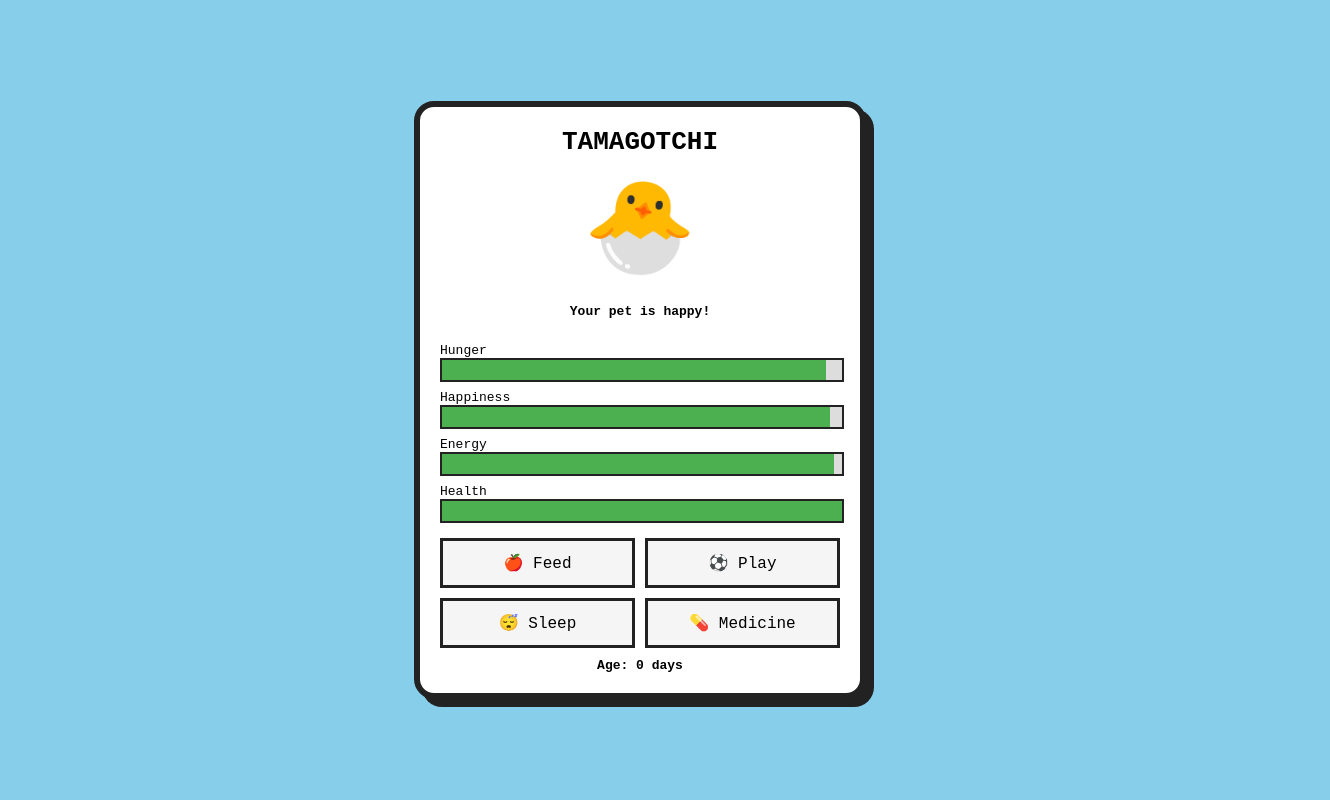
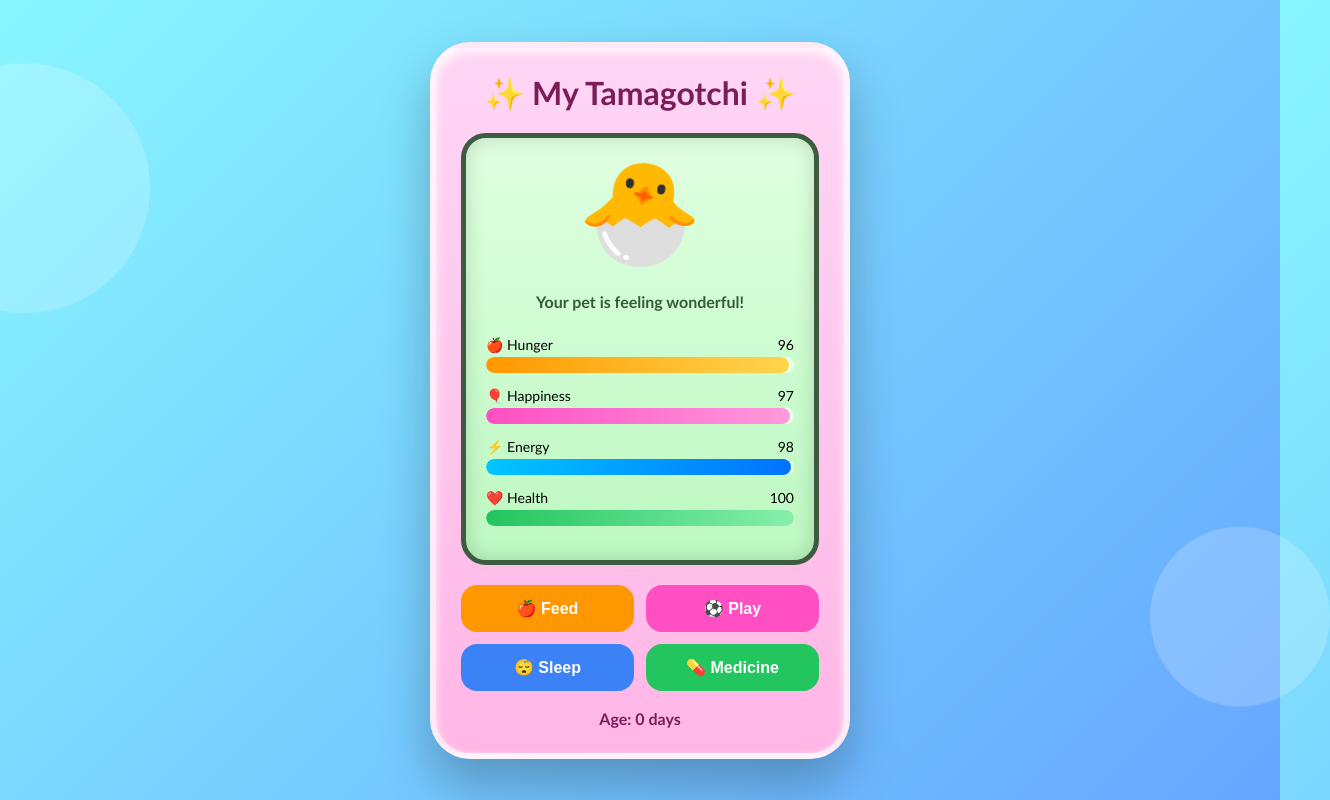
Before and after one commit to Germanpotato-star/test-1, a plain HTML site: page index.html in a window 1280 px wide. Shown: the whole page, 1330 px wide, since content can reach past the window. Drawn offline with Linux system fonts and the light colour scheme.

Commit message:
Update index.html

```diff
--- a/index.html
+++ b/index.html
@@ -3,147 +3,289 @@
 <head>
 <meta charset="UTF-8">
 <meta name="viewport" content="width=device-width, initial-scale=1.0">
-<title>Tamagotchi</title>
+<title>My Tamagotchi</title>
 
 <style>
+*{
+    margin:0;
+    padding:0;
+    box-sizing:border-box;
+}
+
 body{
-    background:#87ceeb;
-    font-family:monospace;
+    min-height:100vh;
     display:flex;
     justify-content:center;
     align-items:center;
-    height:100vh;
-    margin:0;
+    overflow:hidden;
+    font-family:'Trebuchet MS',sans-serif;
+    background:linear-gradient(135deg,#89f7fe,#66a6ff);
 }
 
-#game{
-    width:400px;
-    background:#fff;
-    border:6px solid #222;
-    border-radius:20px;
-    padding:20px;
-    box-shadow:8px 8px 0 #222;
+/* Floating bubbles */
+
+body::before,
+body::after{
+    content:"";
+    position:absolute;
+    border-radius:50%;
+    background:rgba(255,255,255,0.2);
+    animation:float 12s infinite linear;
 }
 
-h1{
-    text-align:center;
-    margin-top:0;
+body::before{
+    width:250px;
+    height:250px;
+    left:-100px;
+    top:10%;
 }
 
-#petDisplay{
-    text-align:center;
-    font-size:90px;
-    margin:10px 0;
-    height:120px;
+body::after{
+    width:180px;
+    height:180px;
+    right:-50px;
+    bottom:10%;
+    animation-duration:15s;
 }
 
+@keyframes float{
+    from{
+        transform:translateY(0);
+    }
+    to{
+        transform:translateY(-40px);
+    }
+}
+
+/* Device */
+
+.tamagotchi{
+    width:420px;
+    background:linear-gradient(180deg,#ffd6f5,#ffb6e6);
+    border-radius:40px;
+    padding:25px;
+    box-shadow:
+        0 25px 50px rgba(0,0,0,0.25),
+        inset 0 4px 10px rgba(255,255,255,0.8);
+    border:6px solid rgba(255,255,255,0.7);
+}
+
+.title{
+    text-align:center;
+    color:#7a1d58;
+    font-size:32px;
+    font-weight:bold;
+    margin-bottom:20px;
+}
+
+/* Screen */
+
+.screen{
+    background:linear-gradient(180deg,#dfffe0,#bdf8c1);
+    border-radius:25px;
+    padding:20px;
+    border:5px solid #3d5b3f;
+    box-shadow:inset 0 0 20px rgba(0,0,0,0.15);
+}
+
+.pet-area{
+    text-align:center;
+}
+
+.pet{
+    font-size:100px;
+    animation:bounce 2s infinite ease-in-out;
+    user-select:none;
+}
+
+@keyframes bounce{
+    0%,100%{
+        transform:translateY(0);
+    }
+    50%{
+        transform:translateY(-10px);
+    }
+}
+
+.message{
+    text-align:center;
+    margin-top:10px;
+    font-weight:bold;
+    color:#355b36;
+    min-height:24px;
+}
+
+/* Stats */
+
 .stats{
-    margin:15px 0;
+    margin-top:20px;
 }
 
 .stat{
-    margin:8px 0;
+    margin-bottom:14px;
+}
+
+.label{
+    display:flex;
+    justify-content:space-between;
+    font-size:14px;
+    margin-bottom:4px;
 }
 
 .bar{
-    width:100%;
-    height:20px;
-    background:#ddd;
-    border:2px solid #222;
+    height:16px;
+    background:#ffffff80;
+    border-radius:30px;
+    overflow:hidden;
 }
 
 .fill{
     height:100%;
-    background:#4caf50;
-    width:100%;
+    border-radius:30px;
+    transition:.4s;
 }
 
-#message{
-    text-align:center;
-    font-weight:bold;
-    min-height:24px;
-    margin:10px 0;
+.hungerFill{
+    background:linear-gradient(90deg,#ff9800,#ffd54f);
 }
 
-.buttons{
+.happyFill{
+    background:linear-gradient(90deg,#ff4fc3,#ff99dd);
+}
+
+.energyFill{
+    background:linear-gradient(90deg,#00c6ff,#0072ff);
+}
+
+.healthFill{
+    background:linear-gradient(90deg,#22c55e,#86efac);
+}
+
+/* Buttons */
+
+.controls{
     display:grid;
     grid-template-columns:1fr 1fr;
-    gap:10px;
+    gap:12px;
+    margin-top:20px;
 }
 
 button{
-    padding:12px;
+    border:none;
+    border-radius:16px;
+    padding:14px;
     font-size:16px;
     cursor:pointer;
-    border:3px solid #222;
-    background:#f5f5f5;
-    font-family:monospace;
+    font-weight:bold;
+    color:white;
+    transition:.25s;
 }
 
 button:hover{
-    background:#e0e0e0;
+    transform:translateY(-3px);
 }
 
-#age{
+.feed{
+    background:#ff9800;
+}
+
+.play{
+    background:#ff4fc3;
+}
+
+.sleep{
+    background:#3b82f6;
+}
+
+.med{
+    background:#22c55e;
+}
+
+.footer{
     text-align:center;
-    margin-top:10px;
+    margin-top:18px;
+    color:#7a1d58;
     font-weight:bold;
 }
 
 .dead{
-    color:red;
+    filter:grayscale(1);
 }
 </style>
 </head>
 <body>
 
-<div id="game">
-    <h1>TAMAGOTCHI</h1>
+<div class="tamagotchi">
 
-    <div id="petDisplay">🐣</div>
+    <div class="title">✨ My Tamagotchi ✨</div>
 
-    <div id="message">Your pet is happy!</div>
+    <div class="screen">
+
+        <div class="pet-area">
+            <div id="pet" class="pet">🐣</div>
+        </div>
+
+        <div id="message" class="message">
+            Your pet is feeling wonderful!
+        </div>
 
         <div class="stats">
 
             <div class="stat">
-            Hunger
+                <div class="label">
+                    <span>🍎 Hunger</span>
+                    <span id="hungerValue">100</span>
+                </div>
                 <div class="bar">
-                <div class="fill" id="hungerBar"></div>
+                    <div id="hungerBar" class="fill hungerFill"></div>
                 </div>
             </div>
 
             <div class="stat">
-            Happiness
+                <div class="label">
+                    <span>🎈 Happiness</span>
+                    <span id="happyValue">100</span>
+                </div>
                 <div class="bar">
-                <div class="fill" id="happyBar"></div>
+                    <div id="happyBar" class="fill happyFill"></div>
                 </div>
             </div>
 
             <div class="stat">
-            Energy
+                <div class="label">
+                    <span>⚡ Energy</span>
+                    <span id="energyValue">100</span>
+                </div>
                 <div class="bar">
-                <div class="fill" id="energyBar"></div>
+                    <div id="energyBar" class="fill energyFill"></div>
                 </div>
             </div>
 
             <div class="stat">
-            Health
+                <div class="label">
+                    <span>❤️ Health</span>
+                    <span id="healthValue">100</span>
+                </div>
                 <div class="bar">
-                <div class="fill" id="healthBar"></div>
+                    <div id="healthBar" class="fill healthFill"></div>
                 </div>
             </div>
 
         </div>
 
-    <div class="buttons">
-        <button onclick="feed()">🍎 Feed</button>
-        <button onclick="play()">⚽ Play</button>
-        <button onclick="sleepPet()">😴 Sleep</button>
-        <button onclick="medicine()">💊 Medicine</button>
     </div>
 
-    <div id="age">Age: 0 days</div>
+    <div class="controls">
+        <button class="feed" onclick="feed()">🍎 Feed</button>
+        <button class="play" onclick="play()">⚽ Play</button>
+        <button class="sleep" onclick="sleepPet()">😴 Sleep</button>
+        <button class="med" onclick="medicine()">💊 Medicine</button>
+    </div>
+
+    <div class="footer">
+        Age: <span id="age">0</span> days
+    </div>
+
 </div>
 
 <script>
@@ -156,62 +298,78 @@ const pet = {
     alive:true
 };
 
-function clamp(value){
-    return Math.max(0, Math.min(100, value));
+function clamp(v){
+    return Math.max(0,Math.min(100,v));
 }
 
-function updateBars(){
-    document.getElementById("hungerBar").style.width = pet.hunger + "%";
-    document.getElementById("happyBar").style.width = pet.happiness + "%";
-    document.getElementById("energyBar").style.width = pet.energy + "%";
-    document.getElementById("healthBar").style.width = pet.health + "%";
+function updatePet(){
+    document.getElementById("hungerBar").style.width =
+        pet.hunger + "%";
+
+    document.getElementById("happyBar").style.width =
+        pet.happiness + "%";
+
+    document.getElementById("energyBar").style.width =
+        pet.energy + "%";
+
+    document.getElementById("healthBar").style.width =
+        pet.health + "%";
+
+    document.getElementById("hungerValue").textContent =
+        pet.hunger;
+
+    document.getElementById("happyValue").textContent =
+        pet.happiness;
+
+    document.getElementById("energyValue").textContent =
+        pet.energy;
+
+    document.getElementById("healthValue").textContent =
+        pet.health;
 
     document.getElementById("age").textContent =
-        "Age: " + pet.age + " days";
+        pet.age;
 
-    updatePetAppearance();
-}
-
-function updatePetAppearance(){
-    const petDisplay = document.getElementById("petDisplay");
+    const petIcon = document.getElementById("pet");
 
     if(!pet.alive){
-        petDisplay.textContent = "💀";
+        petIcon.textContent = "💀";
+        petIcon.classList.add("dead");
         return;
     }
 
-    if(pet.health < 30){
-        petDisplay.textContent = "🤒";
+    if(pet.health < 25){
+        petIcon.textContent = "🤒";
     }
-    else if(pet.energy < 30){
-        petDisplay.textContent = "😴";
+    else if(pet.energy < 25){
+        petIcon.textContent = "😴";
     }
-    else if(pet.happiness < 30){
-        petDisplay.textContent = "😢";
+    else if(pet.happiness < 25){
+        petIcon.textContent = "😢";
     }
     else if(pet.age < 5){
-        petDisplay.textContent = "🐣";
+        petIcon.textContent = "🐣";
     }
     else if(pet.age < 15){
-        petDisplay.textContent = "🐤";
+        petIcon.textContent = "🐤";
     }
     else{
-        petDisplay.textContent = "🐥";
+        petIcon.textContent = "🐥";
     }
 }
 
-function setMessage(msg){
-    document.getElementById("message").textContent = msg;
+function say(text){
+    document.getElementById("message").textContent = text;
 }
 
 function feed(){
     if(!pet.alive) return;
 
-    pet.hunger = clamp(pet.hunger + 25);
+    pet.hunger = clamp(pet.hunger + 20);
     pet.health = clamp(pet.health + 5);
 
-    setMessage("Yum! That was tasty.");
-    updateBars();
+    say("That meal was delicious!");
+    updatePet();
 }
 
 function play(){
@@ -220,17 +378,17 @@ function play(){
     pet.happiness = clamp(pet.happiness + 20);
     pet.energy = clamp(pet.energy - 10);
 
-    setMessage("Your pet had fun!");
-    updateBars();
+    say("What a fun game!");
+    updatePet();
 }
 
 function sleepPet(){
     if(!pet.alive) return;
 
-    pet.energy = clamp(pet.energy + 35);
+    pet.energy = clamp(pet.energy + 30);
 
-    setMessage("Your pet feels rested.");
-    updateBars();
+    say("Feeling refreshed!");
+    updatePet();
 }
 
 function medicine(){
@@ -238,47 +396,48 @@ function medicine(){
 
     pet.health = clamp(pet.health + 25);
 
-    setMessage("Medicine helped.");
-    updateBars();
+    say("The medicine helped!");
+    updatePet();
 }
 
 function gameTick(){
+
     if(!pet.alive) return;
 
     pet.hunger = clamp(pet.hunger - 4);
     pet.happiness = clamp(pet.happiness - 3);
     pet.energy = clamp(pet.energy - 2);
 
-    if(pet.hunger < 20) pet.health -= 4;
-    if(pet.happiness < 20) pet.health -= 2;
-    if(pet.energy < 20) pet.health -= 3;
+    if(pet.hunger < 20)
+        pet.health -= 4;
+
+    if(pet.happiness < 20)
+        pet.health -= 2;
+
+    if(pet.energy < 20)
+        pet.health -= 3;
 
     pet.health = clamp(pet.health);
 
     if(pet.health <= 0){
         pet.alive = false;
-
-        document.getElementById("message").innerHTML =
-            "<span class='dead'>Your pet has passed away.</span>";
-
-        updateBars();
-        return;
+        say("Your pet has passed away...");
     }
 
-    updateBars();
+    updatePet();
 }
 
 function ageTick(){
     if(!pet.alive) return;
 
     pet.age++;
-    updateBars();
+    updatePet();
 }
 
-updateBars();
+updatePet();
 
-setInterval(gameTick, 5000);
-setInterval(ageTick, 30000);
+setInterval(gameTick,5000);
+setInterval(ageTick,30000);
 </script>
 
 </body>
```
Lines whose indentation alone changed are shown as unchanged.
